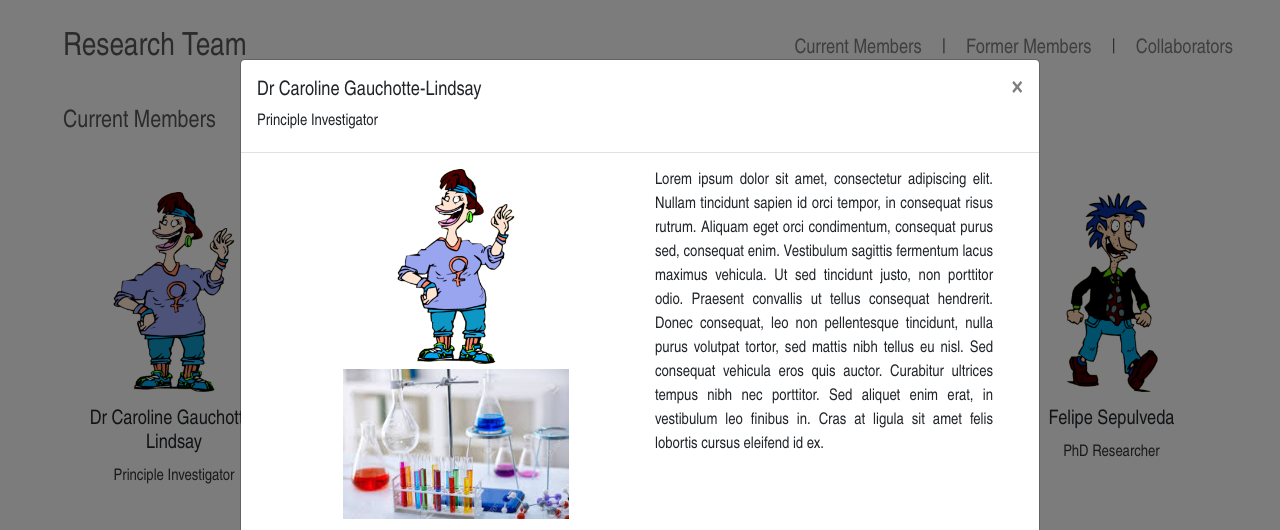
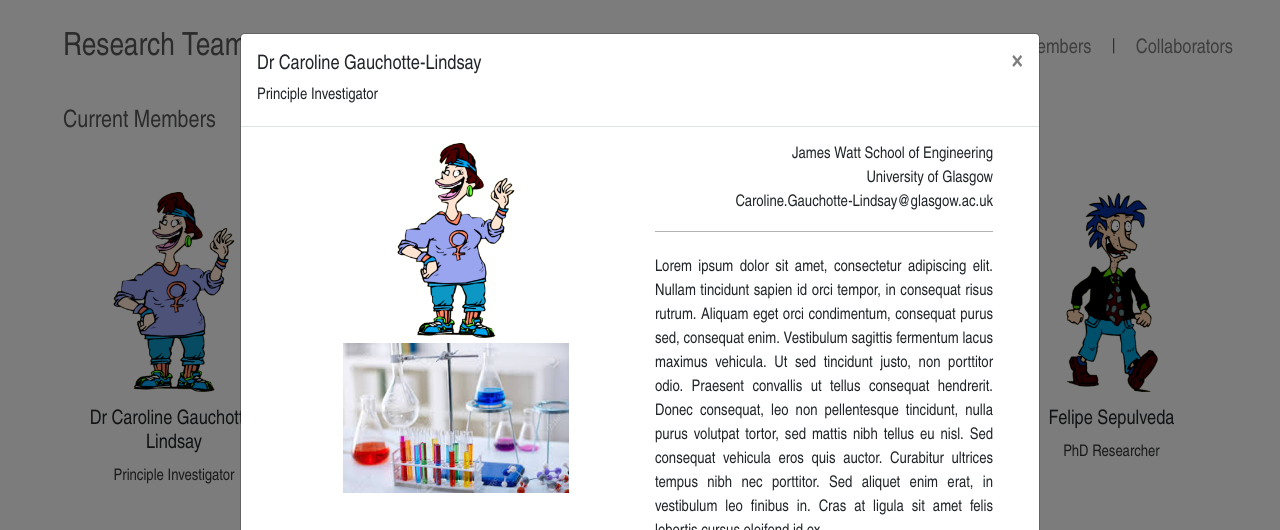
Before and after one commit to hiRACE/hiRACE, a plain HTML site: page people.html in a window 1280 px wide. Both pictures are taken after a click on the button 174 px from the left and 362 px from the top of the page. Shown: the part 70-600 px from the top of the page. Drawn offline with Linux system fonts and the light colour scheme.

Commit message:
Update people.html
added mini table to people modals with school and email

```diff
--- a/people.html
+++ b/people.html
@@ -101,6 +101,12 @@
                         <img class="center modalbottom-img" src="images/people/caroline/caroline2.jpg"> <!-- Change this image URL -->
                       </div>
                       <div class="col-lg-6 ml-auto"> <!-- Change this text -->
+						<ul style="text-align:right">
+							<li style="list-style-type:none"><font size="-0.75">James Watt School of Engineering</font></li>
+							<li style="list-style-type:none"><font size="-0.75">University of Glasgow</font></li>
+							<li style="list-style-type:none"><font size="-0.75">Caroline.Gauchotte-Lindsay@glasgow.ac.uk</font></li>
+						</ul>
+						<hr class="mt-0 mb-0"/><br>
                         Lorem ipsum dolor sit amet, consectetur adipiscing elit. Nullam tincidunt sapien id orci tempor, in consequat risus rutrum. Aliquam eget orci condimentum, consequat purus sed, consequat enim. Vestibulum sagittis fermentum lacus maximus vehicula. Ut sed tincidunt justo, non porttitor odio. Praesent convallis ut tellus consequat hendrerit. Donec consequat, leo non pellentesque tincidunt, nulla purus volutpat tortor, sed mattis nibh tellus eu nisl. Sed consequat vehicula eros quis auctor. Curabitur ultrices tempus nibh nec porttitor. Sed aliquet enim erat, in vestibulum leo finibus in. Cras at ligula sit amet felis lobortis cursus eleifend id ex.
                       </div>
                     </div>
@@ -149,6 +155,12 @@
                         <img class="center modalbottom-img" src="images/people/caroline/caroline2.jpg"> <!-- Change this image URL -->
                       </div>
                       <div class="col-lg-6 ml-auto"> <!-- Change this text -->
+						<ul style="text-align:right">
+							<li style="list-style-type:none"><font size="-0.75">James Watt School of Engineering</font></li>
+							<li style="list-style-type:none"><font size="-0.75">University of Glasgow</font></li>
+							<li style="list-style-type:none"><font size="-0.75">Caroline.Gauchotte-Lindsay@glasgow.ac.uk</font></li>
+						</ul>
+						<hr class="mt-0 mb-0"/><br>
                         Lorem ipsum dolor sit amet, consectetur adipiscing elit. Nullam tincidunt sapien id orci tempor, in consequat risus rutrum. Aliquam eget orci condimentum, consequat purus sed, consequat enim. Vestibulum sagittis fermentum lacus maximus vehicula. Ut sed tincidunt justo, non porttitor odio. Praesent convallis ut tellus consequat hendrerit. Donec consequat, leo non pellentesque tincidunt, nulla purus volutpat tortor, sed mattis nibh tellus eu nisl. Sed consequat vehicula eros quis auctor. Curabitur ultrices tempus nibh nec porttitor. Sed aliquet enim erat, in vestibulum leo finibus in. Cras at ligula sit amet felis lobortis cursus eleifend id ex.
                       </div>
                     </div>
@@ -197,6 +209,12 @@
                         <img class="center modalbottom-img" src="images/people/caroline/caroline2.jpg"> <!-- Change this image URL -->
                       </div>
                       <div class="col-lg-6 ml-auto"> <!-- Change this text -->
+						<ul style="text-align:right">
+							<li style="list-style-type:none"><font size="-0.75">James Watt School of Engineering</font></li>
+							<li style="list-style-type:none"><font size="-0.75">University of Glasgow</font></li>
+							<li style="list-style-type:none"><font size="-0.75">Caroline.Gauchotte-Lindsay@glasgow.ac.uk</font></li>
+						</ul>
+						<hr class="mt-0 mb-0"/><br>
                         Lorem ipsum dolor sit amet, consectetur adipiscing elit. Nullam tincidunt sapien id orci tempor, in consequat risus rutrum. Aliquam eget orci condimentum, consequat purus sed, consequat enim. Vestibulum sagittis fermentum lacus maximus vehicula. Ut sed tincidunt justo, non porttitor odio. Praesent convallis ut tellus consequat hendrerit. Donec consequat, leo non pellentesque tincidunt, nulla purus volutpat tortor, sed mattis nibh tellus eu nisl. Sed consequat vehicula eros quis auctor. Curabitur ultrices tempus nibh nec porttitor. Sed aliquet enim erat, in vestibulum leo finibus in. Cras at ligula sit amet felis lobortis cursus eleifend id ex.
                       </div>
                     </div>
@@ -245,6 +263,12 @@
                         <img class="center modalbottom-img" src="images/people/caroline/caroline2.jpg"> <!-- Change this image URL -->
                       </div>
                       <div class="col-lg-6 ml-auto"> <!-- Change this text -->
+						<ul style="text-align:right">
+							<li style="list-style-type:none"><font size="-0.75">James Watt School of Engineering</font></li>
+							<li style="list-style-type:none"><font size="-0.75">University of Glasgow</font></li>
+							<li style="list-style-type:none"><font size="-0.75">Caroline.Gauchotte-Lindsay@glasgow.ac.uk</font></li>
+						</ul>
+						<hr class="mt-0 mb-0"/><br>
                         Lorem ipsum dolor sit amet, consectetur adipiscing elit. Nullam tincidunt sapien id orci tempor, in consequat risus rutrum. Aliquam eget orci condimentum, consequat purus sed, consequat enim. Vestibulum sagittis fermentum lacus maximus vehicula. Ut sed tincidunt justo, non porttitor odio. Praesent convallis ut tellus consequat hendrerit. Donec consequat, leo non pellentesque tincidunt, nulla purus volutpat tortor, sed mattis nibh tellus eu nisl. Sed consequat vehicula eros quis auctor. Curabitur ultrices tempus nibh nec porttitor. Sed aliquet enim erat, in vestibulum leo finibus in. Cras at ligula sit amet felis lobortis cursus eleifend id ex.
                       </div>
                     </div>
@@ -293,6 +317,12 @@
                         <img class="center modalbottom-img" src="images/people/caroline/caroline2.jpg"> <!-- Change this image URL -->
                       </div>
                       <div class="col-lg-6 ml-auto"> <!-- Change this text -->
+						<ul style="text-align:right">
+							<li style="list-style-type:none"><font size="-0.75">James Watt School of Engineering</font></li>
+							<li style="list-style-type:none"><font size="-0.75">University of Glasgow</font></li>
+							<li style="list-style-type:none"><font size="-0.75">Caroline.Gauchotte-Lindsay@glasgow.ac.uk</font></li>
+						</ul>
+						<hr class="mt-0 mb-0"/><br>
                         Lorem ipsum dolor sit amet, consectetur adipiscing elit. Nullam tincidunt sapien id orci tempor, in consequat risus rutrum. Aliquam eget orci condimentum, consequat purus sed, consequat enim. Vestibulum sagittis fermentum lacus maximus vehicula. Ut sed tincidunt justo, non porttitor odio. Praesent convallis ut tellus consequat hendrerit. Donec consequat, leo non pellentesque tincidunt, nulla purus volutpat tortor, sed mattis nibh tellus eu nisl. Sed consequat vehicula eros quis auctor. Curabitur ultrices tempus nibh nec porttitor. Sed aliquet enim erat, in vestibulum leo finibus in. Cras at ligula sit amet felis lobortis cursus eleifend id ex.
                       </div>
                     </div>
@@ -341,6 +371,12 @@
                         <img class="center modalbottom-img" src="images/people/caroline/caroline2.jpg"> <!-- Change this image URL -->
                       </div>
                       <div class="col-lg-6 ml-auto"> <!-- Change this text -->
+					  	<ul style="text-align:right">
+							<li style="list-style-type:none"><font size="-0.75">James Watt School of Engineering</font></li>
+							<li style="list-style-type:none"><font size="-0.75">University of Glasgow</font></li>
+							<li style="list-style-type:none"><font size="-0.75">Caroline.Gauchotte-Lindsay@glasgow.ac.uk</font></li>
+						</ul>
+						<hr class="mt-0 mb-0"/><br>
                         Lorem ipsum dolor sit amet, consectetur adipiscing elit. Nullam tincidunt sapien id orci tempor, in consequat risus rutrum. Aliquam eget orci condimentum, consequat purus sed, consequat enim. Vestibulum sagittis fermentum lacus maximus vehicula. Ut sed tincidunt justo, non porttitor odio. Praesent convallis ut tellus consequat hendrerit. Donec consequat, leo non pellentesque tincidunt, nulla purus volutpat tortor, sed mattis nibh tellus eu nisl. Sed consequat vehicula eros quis auctor. Curabitur ultrices tempus nibh nec porttitor. Sed aliquet enim erat, in vestibulum leo finibus in. Cras at ligula sit amet felis lobortis cursus eleifend id ex.
                       </div>
                     </div>
@@ -389,6 +425,12 @@
                         <img class="center modalbottom-img" src="images/people/caroline/caroline2.jpg"> <!-- Change this image URL -->
                       </div>
                       <div class="col-lg-6 ml-auto"> <!-- Change this text -->
+					  	<ul style="text-align:right">
+							<li style="list-style-type:none"><font size="-0.75">James Watt School of Engineering</font></li>
+							<li style="list-style-type:none"><font size="-0.75">University of Glasgow</font></li>
+							<li style="list-style-type:none"><font size="-0.75">Caroline.Gauchotte-Lindsay@glasgow.ac.uk</font></li>
+						</ul>
+						<hr class="mt-0 mb-0"/><br>
                         Lorem ipsum dolor sit amet, consectetur adipiscing elit. Nullam tincidunt sapien id orci tempor, in consequat risus rutrum. Aliquam eget orci condimentum, consequat purus sed, consequat enim. Vestibulum sagittis fermentum lacus maximus vehicula. Ut sed tincidunt justo, non porttitor odio. Praesent convallis ut tellus consequat hendrerit. Donec consequat, leo non pellentesque tincidunt, nulla purus volutpat tortor, sed mattis nibh tellus eu nisl. Sed consequat vehicula eros quis auctor. Curabitur ultrices tempus nibh nec porttitor. Sed aliquet enim erat, in vestibulum leo finibus in. Cras at ligula sit amet felis lobortis cursus eleifend id ex.
                       </div>
                     </div>
@@ -437,6 +479,12 @@
                         <img class="center modalbottom-img" src="images/people/caroline/caroline2.jpg"> <!-- Change this image URL -->
                       </div>
                       <div class="col-lg-6 ml-auto"> <!-- Change this text -->
+					  	<ul style="text-align:right">
+							<li style="list-style-type:none"><font size="-0.75">James Watt School of Engineering</font></li>
+							<li style="list-style-type:none"><font size="-0.75">University of Glasgow</font></li>
+							<li style="list-style-type:none"><font size="-0.75">Caroline.Gauchotte-Lindsay@glasgow.ac.uk</font></li>
+						</ul>
+						<hr class="mt-0 mb-0"/><br>
                         Lorem ipsum dolor sit amet, consectetur adipiscing elit. Nullam tincidunt sapien id orci tempor, in consequat risus rutrum. Aliquam eget orci condimentum, consequat purus sed, consequat enim. Vestibulum sagittis fermentum lacus maximus vehicula. Ut sed tincidunt justo, non porttitor odio. Praesent convallis ut tellus consequat hendrerit. Donec consequat, leo non pellentesque tincidunt, nulla purus volutpat tortor, sed mattis nibh tellus eu nisl. Sed consequat vehicula eros quis auctor. Curabitur ultrices tempus nibh nec porttitor. Sed aliquet enim erat, in vestibulum leo finibus in. Cras at ligula sit amet felis lobortis cursus eleifend id ex.
                       </div>
                     </div>
@@ -485,6 +533,12 @@
                         <img class="center modalbottom-img" src="images/people/caroline/caroline2.jpg"> <!-- Change this image URL -->
                       </div>
                       <div class="col-lg-6 ml-auto"> <!-- Change this text -->
+					  	<ul style="text-align:right">
+							<li style="list-style-type:none"><font size="-0.75">James Watt School of Engineering</font></li>
+							<li style="list-style-type:none"><font size="-0.75">University of Glasgow</font></li>
+							<li style="list-style-type:none"><font size="-0.75">Caroline.Gauchotte-Lindsay@glasgow.ac.uk</font></li>
+						</ul>
+						<hr class="mt-0 mb-0"/><br>
                         Lorem ipsum dolor sit amet, consectetur adipiscing elit. Nullam tincidunt sapien id orci tempor, in consequat risus rutrum. Aliquam eget orci condimentum, consequat purus sed, consequat enim. Vestibulum sagittis fermentum lacus maximus vehicula. Ut sed tincidunt justo, non porttitor odio. Praesent convallis ut tellus consequat hendrerit. Donec consequat, leo non pellentesque tincidunt, nulla purus volutpat tortor, sed mattis nibh tellus eu nisl. Sed consequat vehicula eros quis auctor. Curabitur ultrices tempus nibh nec porttitor. Sed aliquet enim erat, in vestibulum leo finibus in. Cras at ligula sit amet felis lobortis cursus eleifend id ex.
                       </div>
                     </div>
@@ -533,6 +587,12 @@
                         <img class="center modalbottom-img" src="images/people/caroline/caroline2.jpg"> <!-- Change this image URL -->
                       </div>
                       <div class="col-lg-6 ml-auto"> <!-- Change this text -->
+					  	<ul style="text-align:right">
+							<li style="list-style-type:none"><font size="-0.75">James Watt School of Engineering</font></li>
+							<li style="list-style-type:none"><font size="-0.75">University of Glasgow</font></li>
+							<li style="list-style-type:none"><font size="-0.75">Caroline.Gauchotte-Lindsay@glasgow.ac.uk</font></li>
+						</ul>
+						<hr class="mt-0 mb-0"/><br>
                         Lorem ipsum dolor sit amet, consectetur adipiscing elit. Nullam tincidunt sapien id orci tempor, in consequat risus rutrum. Aliquam eget orci condimentum, consequat purus sed, consequat enim. Vestibulum sagittis fermentum lacus maximus vehicula. Ut sed tincidunt justo, non porttitor odio. Praesent convallis ut tellus consequat hendrerit. Donec consequat, leo non pellentesque tincidunt, nulla purus volutpat tortor, sed mattis nibh tellus eu nisl. Sed consequat vehicula eros quis auctor. Curabitur ultrices tempus nibh nec porttitor. Sed aliquet enim erat, in vestibulum leo finibus in. Cras at ligula sit amet felis lobortis cursus eleifend id ex.
                       </div>
                     </div>
@@ -592,6 +652,12 @@
                     <img class="center modalbottom-img" src="images/people/caroline/caroline2.jpg"> <!-- Change this image URL -->
                   </div>
                   <div class="col-lg-6 ml-auto"> <!-- Change this text -->
+					<ul style="text-align:right">
+						<li style="list-style-type:none"><font size="-0.75">James Watt School of Engineering</font></li>
+						<li style="list-style-type:none"><font size="-0.75">University of Glasgow</font></li>
+						<li style="list-style-type:none"><font size="-0.75">Caroline.Gauchotte-Lindsay@glasgow.ac.uk</font></li>
+					</ul>
+					<hr class="mt-0 mb-0"/><br>
                     Lorem ipsum dolor sit amet, consectetur adipiscing elit. Nullam tincidunt sapien id orci tempor, in consequat risus rutrum. Aliquam eget orci condimentum, consequat purus sed, consequat enim. Vestibulum sagittis fermentum lacus maximus vehicula. Ut sed tincidunt justo, non porttitor odio. Praesent convallis ut tellus consequat hendrerit. Donec consequat, leo non pellentesque tincidunt, nulla purus volutpat tortor, sed mattis nibh tellus eu nisl. Sed consequat vehicula eros quis auctor. Curabitur ultrices tempus nibh nec porttitor. Sed aliquet enim erat, in vestibulum leo finibus in. Cras at ligula sit amet felis lobortis cursus eleifend id ex.
                   </div>
                 </div>
@@ -640,6 +706,12 @@
                     <img class="center modalbottom-img" src="images/people/caroline/caroline2.jpg"> <!-- Change this image URL -->
                   </div>
                   <div class="col-lg-6 ml-auto"> <!-- Change this text -->
+				  	<ul style="text-align:right">
+						<li style="list-style-type:none"><font size="-0.75">James Watt School of Engineering</font></li>
+						<li style="list-style-type:none"><font size="-0.75">University of Glasgow</font></li>
+						<li style="list-style-type:none"><font size="-0.75">Caroline.Gauchotte-Lindsay@glasgow.ac.uk</font></li>
+					</ul>
+					<hr class="mt-0 mb-0"/><br>
                     Lorem ipsum dolor sit amet, consectetur adipiscing elit. Nullam tincidunt sapien id orci tempor, in consequat risus rutrum. Aliquam eget orci condimentum, consequat purus sed, consequat enim. Vestibulum sagittis fermentum lacus maximus vehicula. Ut sed tincidunt justo, non porttitor odio. Praesent convallis ut tellus consequat hendrerit. Donec consequat, leo non pellentesque tincidunt, nulla purus volutpat tortor, sed mattis nibh tellus eu nisl. Sed consequat vehicula eros quis auctor. Curabitur ultrices tempus nibh nec porttitor. Sed aliquet enim erat, in vestibulum leo finibus in. Cras at ligula sit amet felis lobortis cursus eleifend id ex.
                   </div>
                 </div>
@@ -688,6 +760,12 @@
                     <img class="center modalbottom-img" src="images/people/caroline/caroline2.jpg"> <!-- Change this image URL -->
                   </div>
                   <div class="col-lg-6 ml-auto"> <!-- Change this text -->
+				  	<ul style="text-align:right">
+						<li style="list-style-type:none"><font size="-0.75">James Watt School of Engineering</font></li>
+						<li style="list-style-type:none"><font size="-0.75">University of Glasgow</font></li>
+						<li style="list-style-type:none"><font size="-0.75">Caroline.Gauchotte-Lindsay@glasgow.ac.uk</font></li>
+					</ul>
+					<hr class="mt-0 mb-0"/><br>
                     Lorem ipsum dolor sit amet, consectetur adipiscing elit. Nullam tincidunt sapien id orci tempor, in consequat risus rutrum. Aliquam eget orci condimentum, consequat purus sed, consequat enim. Vestibulum sagittis fermentum lacus maximus vehicula. Ut sed tincidunt justo, non porttitor odio. Praesent convallis ut tellus consequat hendrerit. Donec consequat, leo non pellentesque tincidunt, nulla purus volutpat tortor, sed mattis nibh tellus eu nisl. Sed consequat vehicula eros quis auctor. Curabitur ultrices tempus nibh nec porttitor. Sed aliquet enim erat, in vestibulum leo finibus in. Cras at ligula sit amet felis lobortis cursus eleifend id ex.
                   </div>
                 </div>
```
